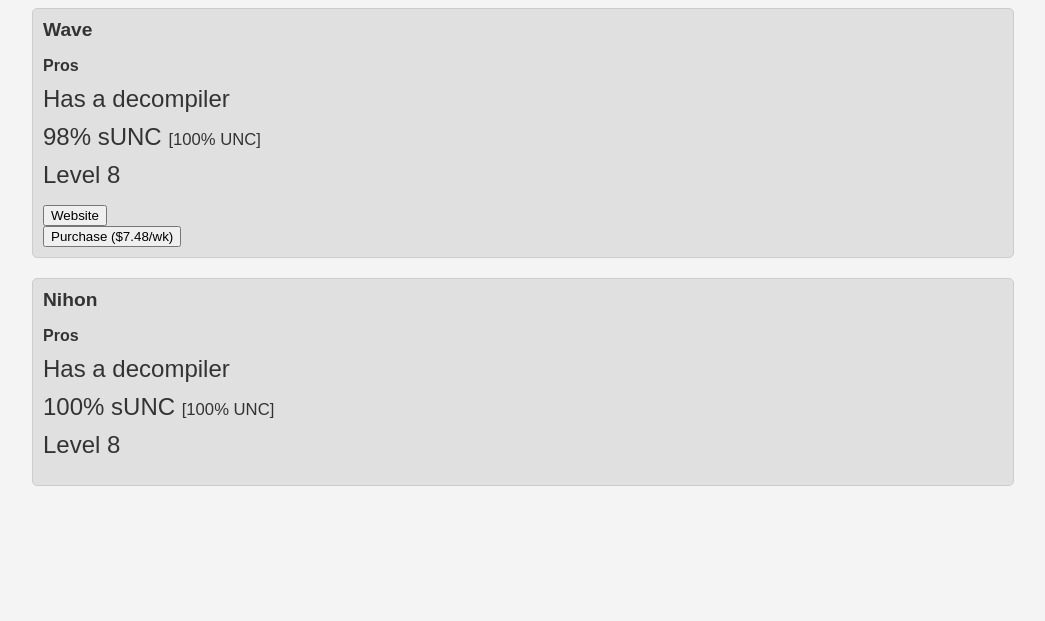
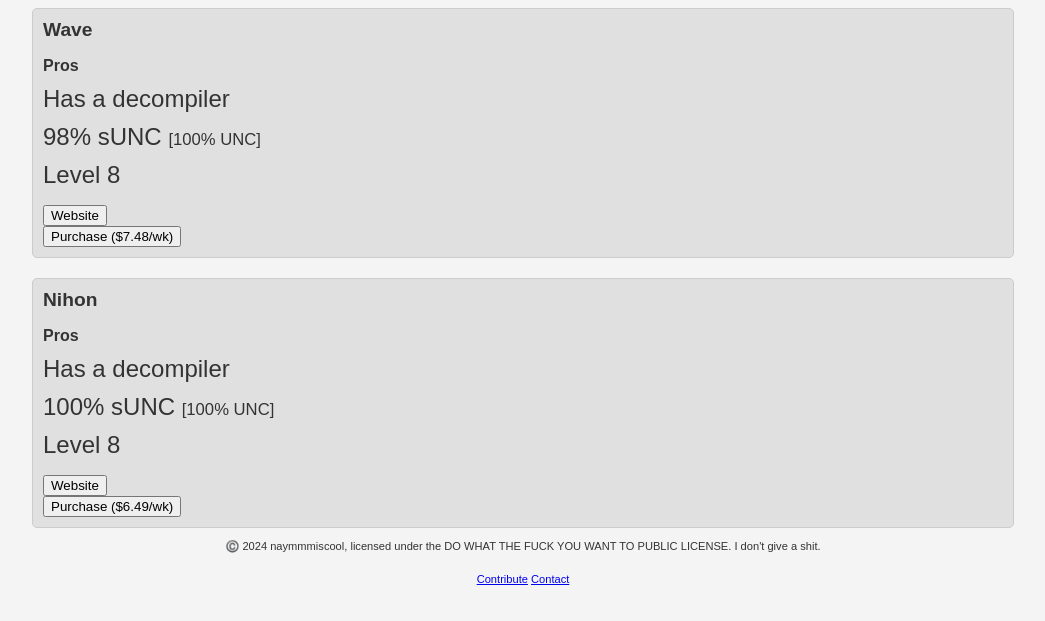
Before and after one commit to Naymmmm/not-voxilis, a plain HTML site: page index.html in a window 1280 px wide. Shown: the part 185-806 px from the top of the page, without its empty margins (117-1162 px from the left). Drawn offline with Linux system fonts and the light colour scheme.

Commit message:
Have some exploits. And copyright.

```diff
--- a/index.html
+++ b/index.html
@@ -72,7 +72,15 @@
                     <li>100% sUNC <small><small>[100% UNC]</small></small></li>
                     <li>Level 8</li>
                 </ul>
+                <form action="https://lootdest.org/s?41541c5b">
+                    <input type="submit" value="Website" />
+                </form>
+                <form action="https://robloxcheatz.com/group/22ae8f49-4d75-4600-b5c1-b91ae4f33bf6?p=5c74ff52-276d-4885-9795-7e6429792c7d">
+                    <input type="submit" value="Purchase ($6.49/wk)" />
+                </form>
             </div>
+            <small><small>©️ 2024 naymmmiscool, licensed under the DO WHAT THE FUCK YOU WANT TO PUBLIC LICENSE. I don't give a shit.</small></small><br>
+            <small><small><a href="https://github.com/Naymmmm/not-voxilis">Contribute</a>                <a href="mailto:hello@naymmm.lol">Contact</a></small></small>
         </div>
     </body>
     </html>
```
